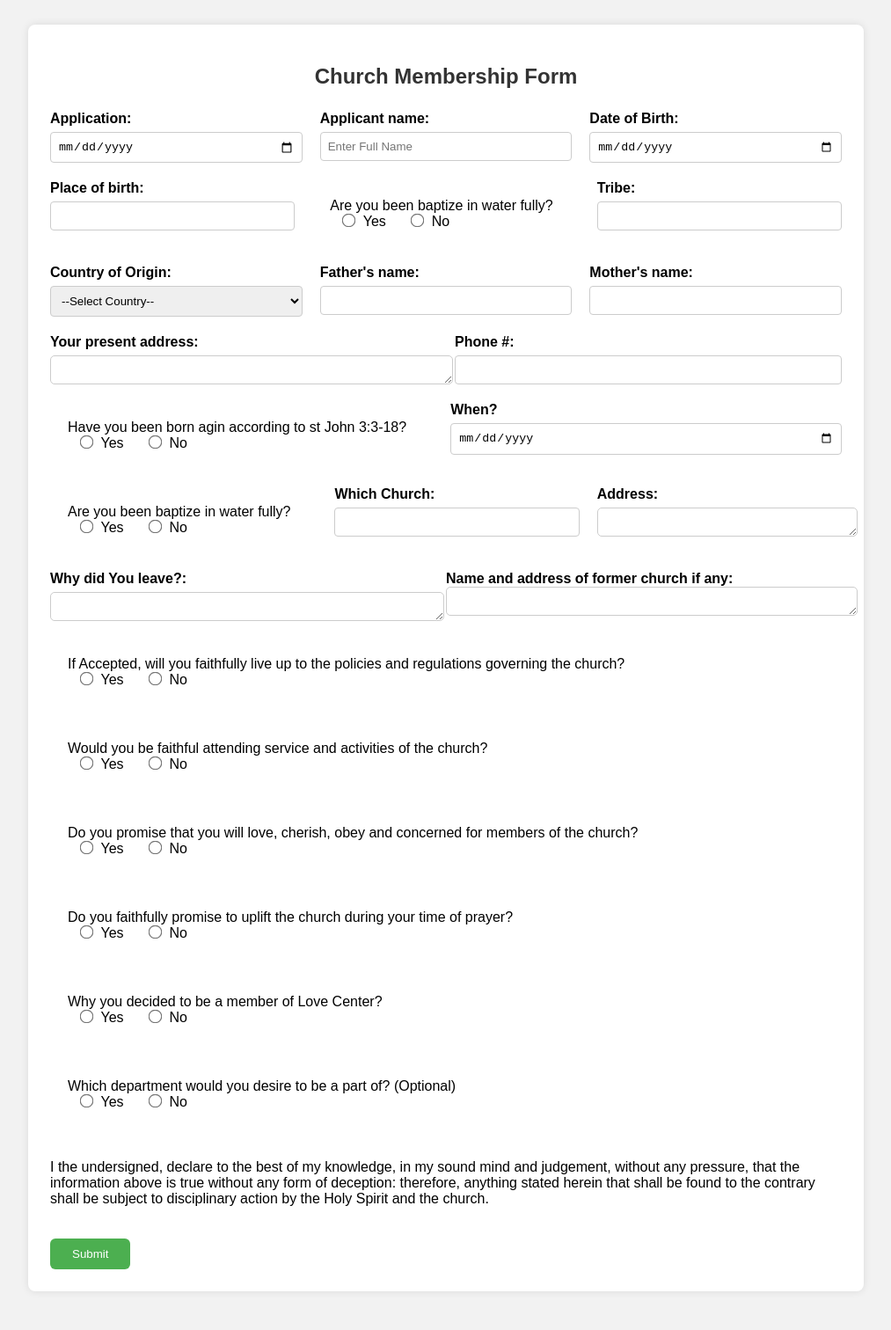
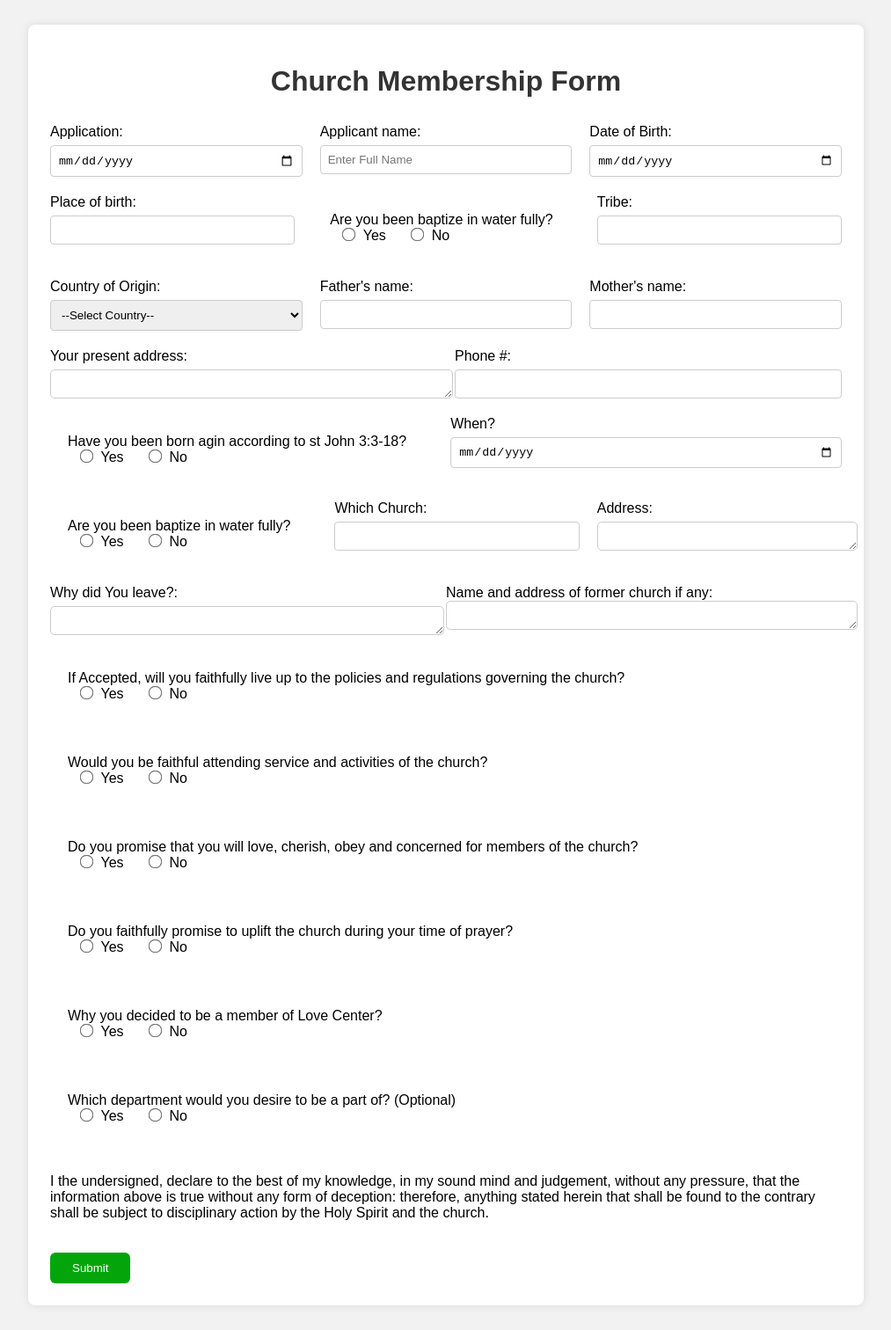
Before and after one commit to staphenargba/Registration-form, a plain HTML site: page index.html in a window 1280 px wide. Shown: the whole page at 88% size, without its empty margins (133-1146 px from the left). Drawn offline with Linux system fonts and the light colour scheme.

Commit message:
Updated Version

```diff
--- a/index.html
+++ b/index.html
@@ -7,7 +7,7 @@
 </head>
 <body>
   <div class="form-container">
-    <h2>Church Membership Form</h2>
+    <h1>Church Membership Form</h1>
     <form>
         <div class="form-group">
             <label for="name">Application:</label>
--- a/styles.css
+++ b/styles.css
@@ -13,9 +13,9 @@ body {
     box-shadow: 0 0 10px rgba(0,0,0,0.1);
   }
 
-  h2 {
+  h1 {
     text-align: center;
-    margin-bottom: 25px;
+    margin-bottom: 30px;
     color: #333;
   }
 
@@ -34,7 +34,6 @@ body {
 
   label {
     margin-bottom: 6px;
-    font-weight: bold;
   }
 
   input, select, textarea {
@@ -49,7 +48,7 @@ body {
 
   button {
     padding: 10px 25px;
-    background-color: #4CAF50;
+    background-color: #04a50a;
     color: white;
     border: none;
     border-radius: 6px;
@@ -58,7 +57,7 @@ body {
   }
 
   button:hover {
-    background-color: #45a049;
+    background-color: #c0ce06;
   }
 
   .full-width {
@@ -70,6 +69,7 @@ body {
   .yes-no-group {
     padding: 20px;
     font-family: Arial, sans-serif;
+    font-weight: bold;
   }
 
   .yes-no-group label {
@@ -80,19 +80,17 @@ body {
 
   .yes-no-group input[type="radio"] {
     margin: 0 5px 0 15px;
-    transform: scale(1.2); /* Makes the radio buttons slightly bigger */
+    transform: scale(1.2);
     cursor: pointer;
   }
 
-  /* Textarea style */
   textarea {
     width: 100%;
     padding: 8px;
     border-radius: 5px;
     border: 1px solid #ccc;
-    resize: vertical; /* Allows user to stretch it vertically only */
+    resize: vertical;
   }
-  /* div on the next line */
   .div-break {
     flex-basis: 50%;
 }
```
